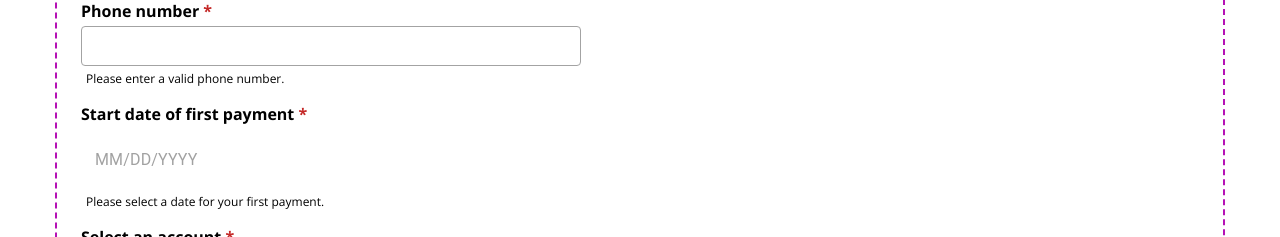
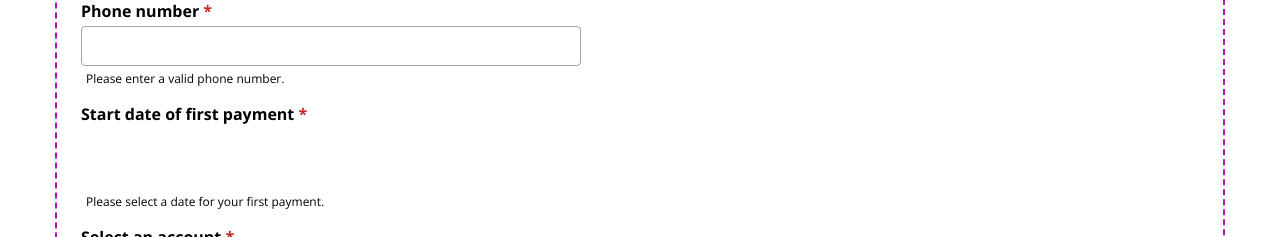
Before and after one commit to Billybobchops/design-system, a Next.js app: page / in a window 1280 px wide. Shown: the part 3600-3837 px from the top of the page. Built offline with nearby package versions, Linux system fonts and the light colour scheme.

Commit message:
remove placeholder text from DatePicker

```diff
--- a/src/components/DatePicker.tsx
+++ b/src/components/DatePicker.tsx
@@ -23,7 +23,7 @@ const DatePickerInput: React.FC<DatePickerInputProps> = ({
         <div className={classes.inputContainer}>
             <Label inputID={inputID} label={label} required={required} />
             <DatePicker
-				slotProps={{ textField: { fullWidth: true } }}
+				slotProps={{ textField: { fullWidth: true, placeholder: '' } }}
                 sx={{
                     '& .MuiInputBase-root': {
                         border: `1px solid ${variables.utilityNeutral50}`,
```
